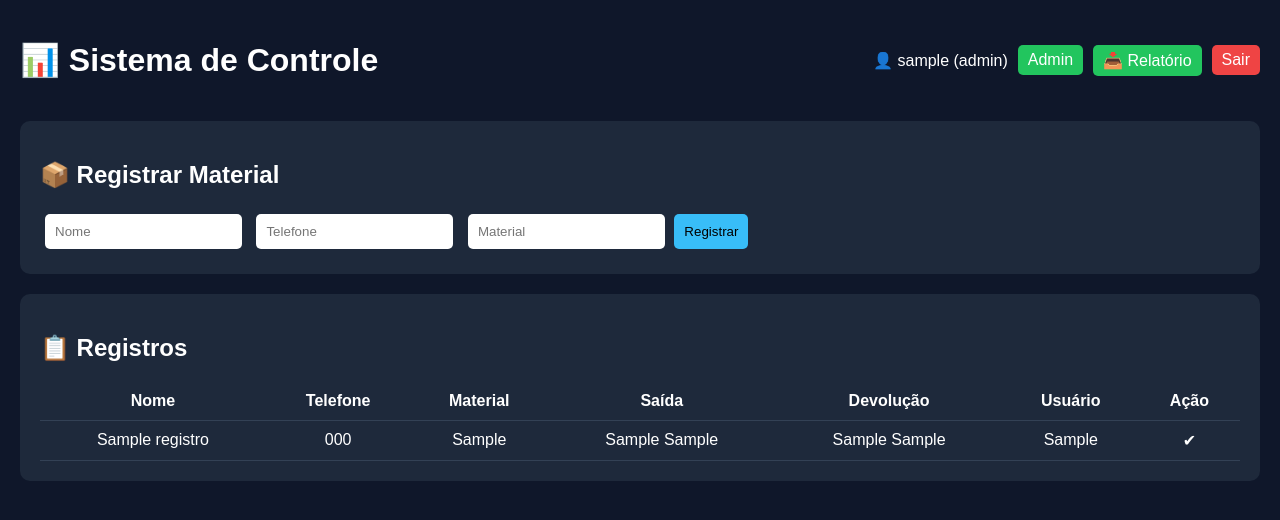
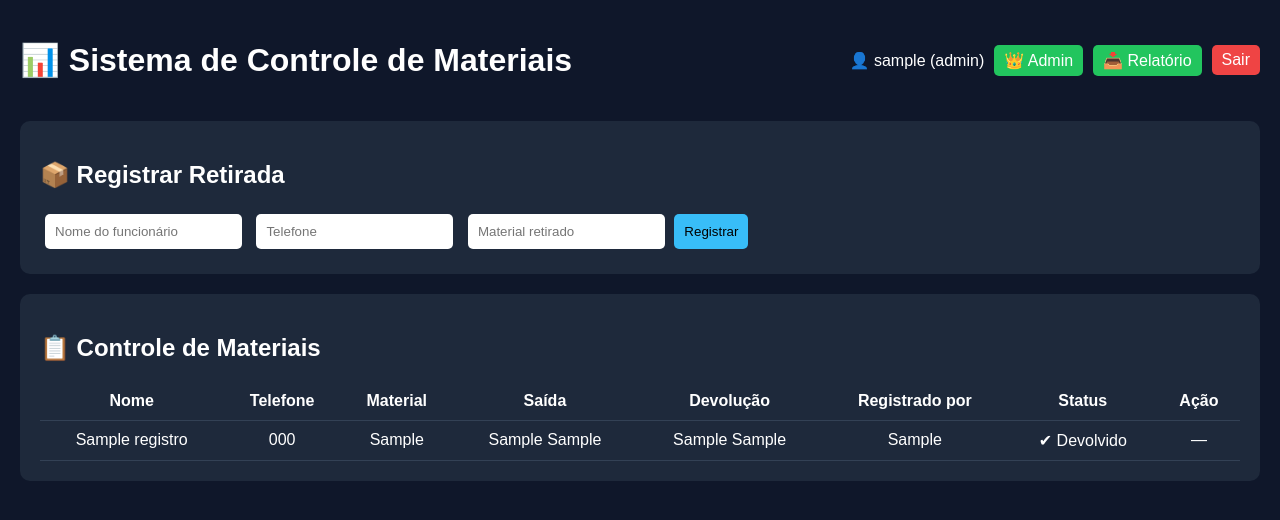
Before and after one commit to jeffteracadjus-netizen/sistema-controle, a Flask app: page / in a window 1280 px wide. Shown: the top 520 px of the page. Run offline with Flask 3, Linux system fonts and the light colour scheme; the visitor is signed in with stand-in values (Sample User, id 1); tables that the repository leaves empty hold one stand-in row (values such as "Sample post").

Commit message:
dashboard nivel empresa

```diff
--- a/app.py
+++ b/app.py
@@ -13,7 +13,6 @@ def criar_banco():
     conn = sqlite3.connect('banco.db')
     cursor = conn.cursor()
 
-    # usuários com tipo
     cursor.execute('''
     CREATE TABLE IF NOT EXISTS usuarios (
         id INTEGER PRIMARY KEY AUTOINCREMENT,
@@ -23,7 +22,6 @@ def criar_banco():
     )
     ''')
 
-    # registros
     cursor.execute('''
     CREATE TABLE IF NOT EXISTS registros (
         id INTEGER PRIMARY KEY AUTOINCREMENT,
@@ -40,9 +38,7 @@ def criar_banco():
 
     # cria admin padrão
     cursor.execute("SELECT * FROM usuarios WHERE username = 'admin'")
-    admin = cursor.fetchone()
-
-    if not admin:
+    if not cursor.fetchone():
         cursor.execute(
             "INSERT INTO usuarios (username, senha, tipo) VALUES (?, ?, ?)",
             ("admin", generate_password_hash("admin123"), "admin")
@@ -179,7 +175,15 @@ def admin():
     if 'usuario' not in session or session['tipo'] != 'admin':
         return "Acesso negado"
 
-    return render_template('admin.html')
+    conn = sqlite3.connect('banco.db')
+    cursor = conn.cursor()
+
+    cursor.execute("SELECT * FROM usuarios")
+    usuarios = cursor.fetchall()
+
+    conn.close()
+
+    return render_template('admin.html', usuarios=usuarios)
 
 
 # ================= CRIAR USUÁRIO =================
@@ -206,5 +210,27 @@ def criar_usuario():
     return redirect('/admin')
 
 
+# ================= EXCLUIR USUÁRIO =================
+@app.route('/deletar_usuario/<int:id>')
+def deletar_usuario(id):
+    if session.get('tipo') != 'admin':
+        return "Acesso negado"
+
+    conn = sqlite3.connect('banco.db')
+    cursor = conn.cursor()
+
+    cursor.execute("SELECT username FROM usuarios WHERE id = ?", (id,))
+    user = cursor.fetchone()
+
+    if user and user[0] == 'admin':
+        return "Não pode excluir o admin principal"
+
+    cursor.execute("DELETE FROM usuarios WHERE id = ?", (id,))
+    conn.commit()
+    conn.close()
+
+    return redirect('/admin')
+
+
 if __name__ == '__main__':
     app.run(debug=True)
--- a/static/style.css
+++ b/static/style.css
@@ -70,3 +70,108 @@ th, td {
 .devolver {
     background: #f59e0b;
 }
+
+<!DOCTYPE html>
+<html lang="pt-br">
+<head>
+    <meta charset="UTF-8">
+    <title>Dashboard</title>
+    <link rel="stylesheet" href="{{ url_for('static', filename='style.css') }}">
+</head>
+
+<body>
+
+<div class="container">
+
+    <!-- HEADER -->
+    <div class="header">
+        <h1>📊 Sistema de Controle de Materiais</h1>
+
+        <div class="user-info">
+            <span>👤 {{ session['usuario'] }} ({{ session['tipo'] }})</span>
+
+            {% if session['tipo'] == 'admin' %}
+                <a href="/admin" class="btn">👑 Admin</a>
+            {% endif %}
+
+            <a href="/relatorio" class="btn">📥 Relatório</a>
+            <a href="/logout" class="btn logout">Sair</a>
+        </div>
+    </div>
+
+    <!-- FORMULÁRIO -->
+    <div class="card">
+        <h2>📦 Registrar Retirada</h2>
+
+        <form method="POST" action="/cadastrar" class="form-grid">
+            <input type="text" name="nome" placeholder="Nome do funcionário" required>
+            <input type="text" name="telefone" placeholder="Telefone" required>
+            <input type="text" name="material" placeholder="Material retirado" required>
+
+            <button type="submit">Registrar</button>
+        </form>
+    </div>
+
+    <!-- TABELA -->
+    <div class="card">
+        <h2>📋 Controle de Materiais</h2>
+
+        <table>
+            <thead>
+                <tr>
+                    <th>Nome</th>
+                    <th>Telefone</th>
+                    <th>Material</th>
+                    <th>Saída</th>
+                    <th>Devolução</th>
+                    <th>Registrado por</th>
+                    <th>Status</th>
+                    <th>Ação</th>
+                </tr>
+            </thead>
+
+            <tbody>
+                {% for d in dados %}
+                <tr>
+                    <td>{{ d[1] }}</td>
+                    <td>{{ d[2] }}</td>
+                    <td>{{ d[3] }}</td>
+
+                    <td>{{ d[4] }} {{ d[5] }}</td>
+
+                    <td>
+                        {% if d[6] %}
+                            {{ d[6] }} {{ d[7] }}
+                        {% else %}
+                            —
+                        {% endif %}
+                    </td>
+
+                    <td>{{ d[8] }}</td>
+
+                    <td>
+                        {% if d[6] %}
+                            <span class="status entregue">✔ Devolvido</span>
+                        {% else %}
+                            <span class="status uso">⏳ Em uso</span>
+                        {% endif %}
+                    </td>
+
+                    <td>
+                        {% if not d[6] %}
+                            <a href="/devolver/{{ d[0] }}" class="btn devolver">Devolver</a>
+                        {% else %}
+                            —
+                        {% endif %}
+                    </td>
+                </tr>
+                {% endfor %}
+            </tbody>
+        </table>
+
+    </div>
+
+</div>
+
+</body>
+</html>
--- a/templates/dashboard.html
+++ b/templates/dashboard.html
@@ -12,13 +12,13 @@
 
     <!-- HEADER -->
     <div class="header">
-        <h1>📊 Sistema de Controle</h1>
+        <h1>📊 Sistema de Controle de Materiais</h1>
 
         <div class="user-info">
             <span>👤 {{ session['usuario'] }} ({{ session['tipo'] }})</span>
 
             {% if session['tipo'] == 'admin' %}
-                <a href="/admin" class="btn">Admin</a>
+                <a href="/admin" class="btn">👑 Admin</a>
             {% endif %}
 
             <a href="/relatorio" class="btn">📥 Relatório</a>
@@ -26,14 +26,14 @@
         </div>
     </div>
 
-    <!-- FORM -->
+    <!-- FORMULÁRIO -->
     <div class="card">
-        <h2>📦 Registrar Material</h2>
+        <h2>📦 Registrar Retirada</h2>
 
-        <form method="POST" action="/cadastrar">
-            <input type="text" name="nome" placeholder="Nome" required>
+        <form method="POST" action="/cadastrar" class="form-grid">
+            <input type="text" name="nome" placeholder="Nome do funcionário" required>
             <input type="text" name="telefone" placeholder="Telefone" required>
-            <input type="text" name="material" placeholder="Material" required>
+            <input type="text" name="material" placeholder="Material retirado" required>
 
             <button type="submit">Registrar</button>
         </form>
@@ -41,7 +41,7 @@
 
     <!-- TABELA -->
     <div class="card">
-        <h2>📋 Registros</h2>
+        <h2>📋 Controle de Materiais</h2>
 
         <table>
             <thead>
@@ -51,7 +51,8 @@
                     <th>Material</th>
                     <th>Saída</th>
                     <th>Devolução</th>
-                    <th>Usuário</th>
+                    <th>Registrado por</th>
+                    <th>Status</th>
                     <th>Ação</th>
                 </tr>
             </thead>
@@ -62,27 +63,39 @@
                     <td>{{ d[1] }}</td>
                     <td>{{ d[2] }}</td>
                     <td>{{ d[3] }}</td>
+
                     <td>{{ d[4] }} {{ d[5] }}</td>
+
                     <td>
                         {% if d[6] %}
                             {{ d[6] }} {{ d[7] }}
                         {% else %}
-                            Em uso
+                            —
                         {% endif %}
                     </td>
+
                     <td>{{ d[8] }}</td>
+
+                    <td>
+                        {% if d[6] %}
+                            <span class="status entregue">✔ Devolvido</span>
+                        {% else %}
+                            <span class="status uso">⏳ Em uso</span>
+                        {% endif %}
+                    </td>
 
                     <td>
                         {% if not d[6] %}
                             <a href="/devolver/{{ d[0] }}" class="btn devolver">Devolver</a>
                         {% else %}
-                            ✔
+                            —
                         {% endif %}
                     </td>
                 </tr>
                 {% endfor %}
             </tbody>
         </table>
+
     </div>
 
 </div>
```
Also changed, not shown: templates/admin.html (+33 -2 lines).
